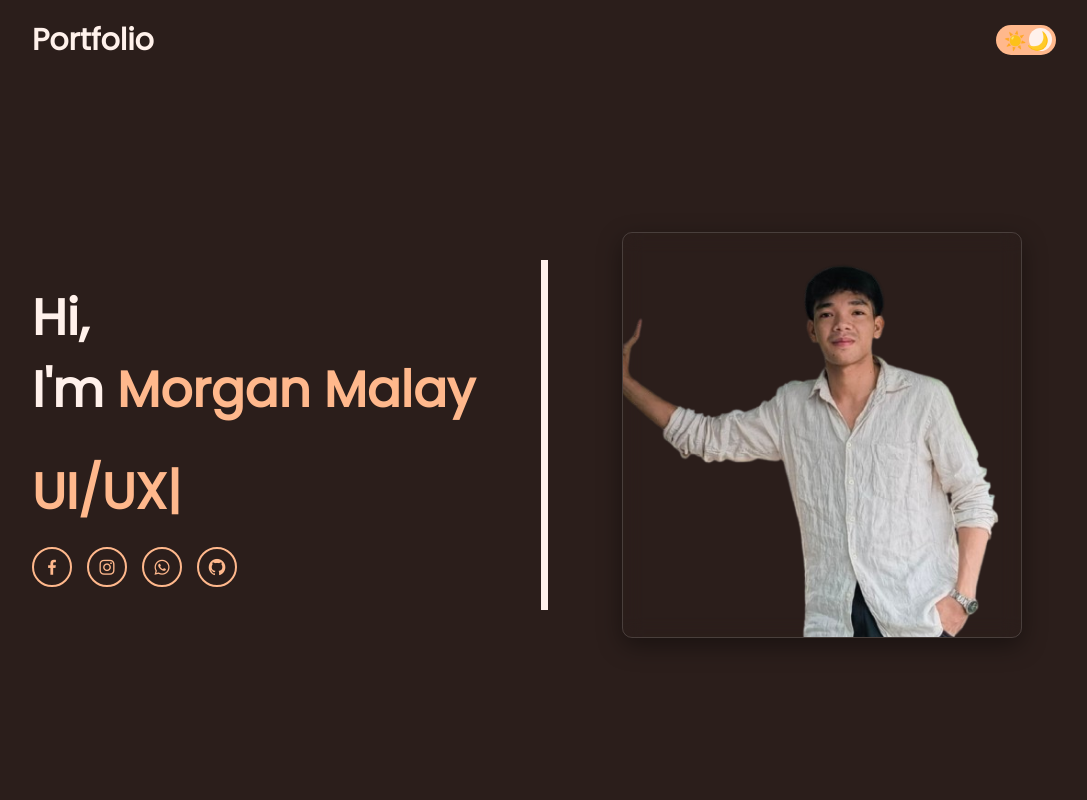
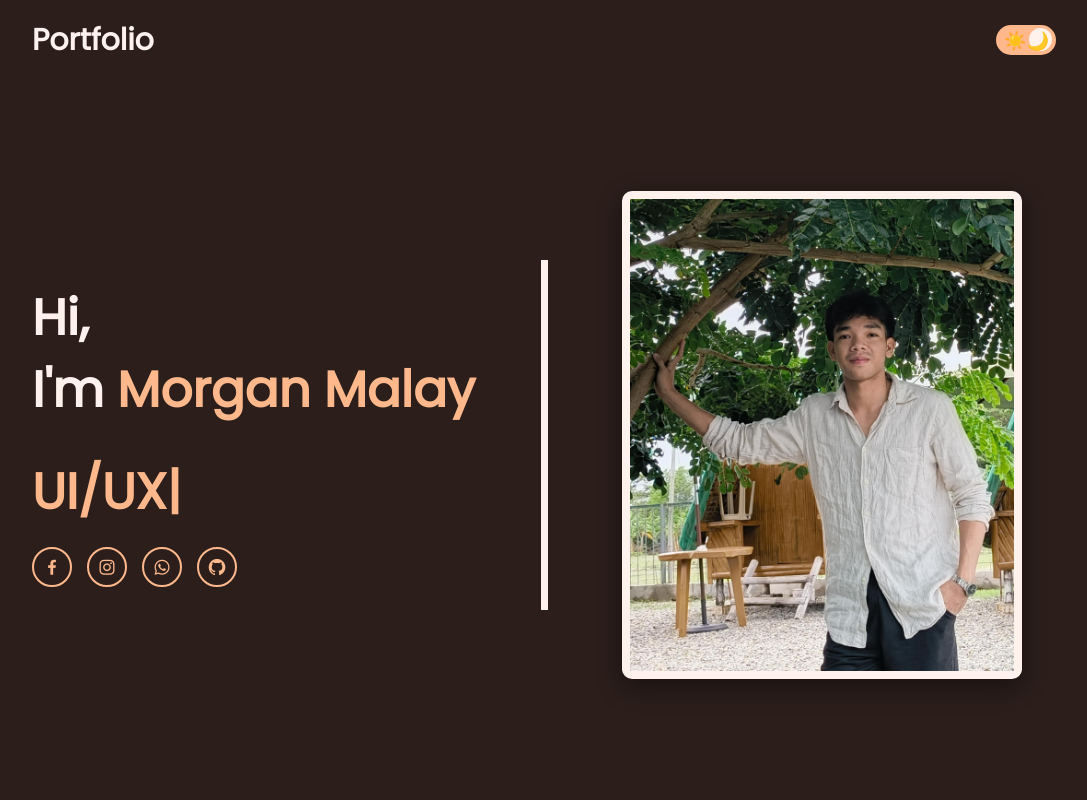
Before and after one commit to Xekiee/MorganMalayPortfolio, a React (Vite) app: page / in a window 1280 px wide. Shown: the top 800 px of the page, without its empty margins (96-1183 px from the left). Built offline with nearby package versions, Linux system fonts and the light colour scheme.

Commit message:
Update Profile Image

```diff
--- a/src/MyPortfolio/Animation.jsx
+++ b/src/MyPortfolio/Animation.jsx
@@ -6,7 +6,12 @@ export default function TypedText() {
 
   useEffect(() => {
     const typed = new Typed(el.current, {
-      strings: ["Frontend Developer", "UI/UX Designer", "Web Developer"],
+      strings: [
+        "Frontend Developer",
+        "UI/UX Designer",
+        "Web Developer",
+        "Quality Assurance",
+      ],
       typeSpeed: 100,
       backSpeed: 100,
       backDelay: 1000,
--- a/src/MyPortfolio/Home.jsx
+++ b/src/MyPortfolio/Home.jsx
@@ -1,6 +1,6 @@
 import TypedText from "./Animation";
 import Styles from "./home.module.css";
-import Profile from "../Assets/Coverr.png";
+import Profile from "../Assets/ProfPic.jpg";
 export default function Home() {
   return (
     <div>
--- a/src/MyPortfolio/home.module.css
+++ b/src/MyPortfolio/home.module.css
@@ -96,12 +96,11 @@
   max-width: 400px;
   height: auto;
   opacity: 0;
-
   animation: SlideBottom 1s ease forwards;
   animation-delay: 0.3s;
   box-shadow: 0 8px 24px rgba(0, 0, 0, 0.4);
   backdrop-filter: blur(10px);
-  border: 1px solid rgba(255, 255, 255, 0.15);
+  border: 8px solid var(--pf-pc);
   -webkit-backdrop-filter: blur(10px);
   border-radius: 10px;
 }
```
Also changed, not shown: src/Assets/ProfPic.jpg (renamed from src/Assets/93d2dd70-7a28-4016-992b-6feeb7973fb6.jpg).
